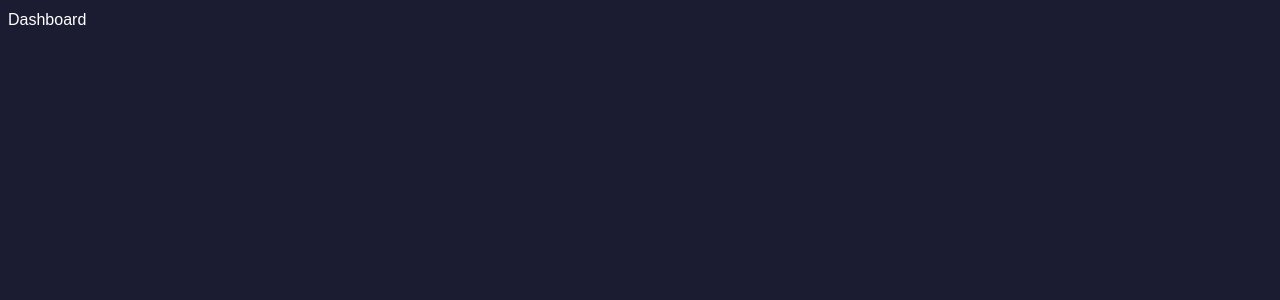
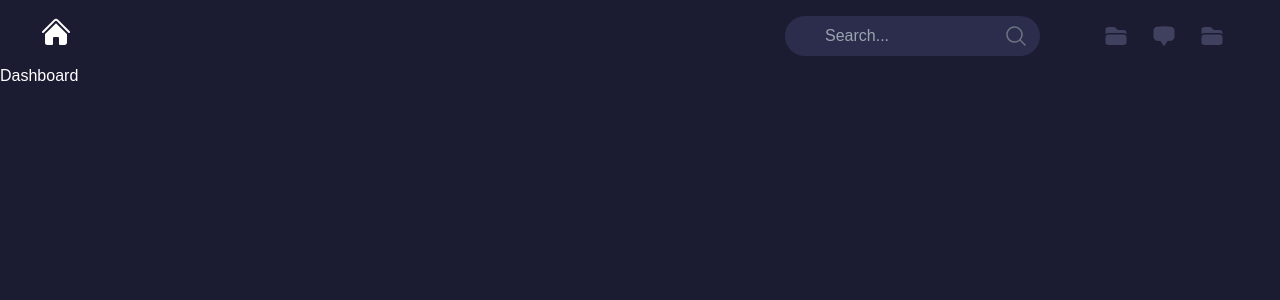
Before and after one commit to Ovtt17/academic-system-ui, a React (Vite) app: page / in a window 1280 px wide. Shown: the top 300 px of the page. Built offline with nearby package versions, Linux system fonts and the light colour scheme.

Commit message:
feat: integrate Navigation component into App layout

```diff
--- a/src/App.tsx
+++ b/src/App.tsx
@@ -1,11 +1,13 @@
 import AppRoutes from './routes/routes';
+import Navigation from './components/navigation/Navigation';
 function App() {
 
   return (
     <div className="h-screen min-h-screen flex flex-col">
-      <main className="relative p-2 flex-grow">
+      <Navigation />
+      <section className="relative flex-grow">
         <AppRoutes />
-      </main>
+      </section>
     </div>
   )
 }
```
